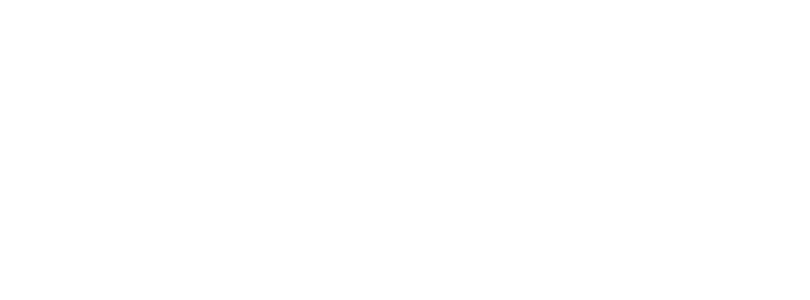
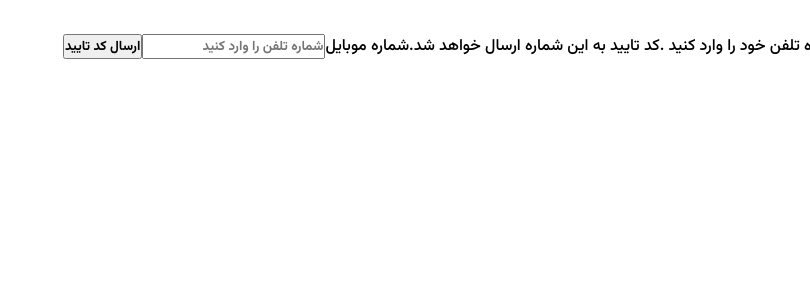
Before and after one commit to mohammadpy8/divar-app, a React (Vite) app in the folder divar/: page / in a window 1280 px wide. Shown: the top 300 px of the page, without its empty margins (470-1280 px from the left). Built offline with nearby package versions, Linux system fonts and the light colour scheme.

Commit message:
sendOtp-types

```diff
--- a/divar/src/components/template/SendOtpFrom.tsx
+++ b/divar/src/components/template/SendOtpFrom.tsx
@@ -1,11 +1,35 @@
+interface SendOtpFromTypes {
+  mobile?: string
+  setMobile: (value: string) => void
+  setStep: (value: number) => void
+}
 
+const SendOtpFrom = ({ mobile, setMobile, setStep }: SendOtpFromTypes) => {
+  const changeHandle = (event: React.ChangeEvent<HTMLInputElement>) =>
+    setMobile(event.target.value)
 
-const SendOtpFrom = () => {
-    return (
-        <div>
+    const submitHandle = (event: React.FormEvent<HTMLFormElement>) => {
+      event.preventDefault();
+  }
 
-        </div>
-    );
-};
+  return (
+    <form onSubmit={submitHandle}>
+      <p>ورود به حساب کاربری</p>
+      <span>
+        برای استفاده از امکانات شماره تلفن خود را وارد کنید .کد تایید به این
+        شماره ارسال خواهد شد.
+      </span>
+      <label htmlFor="input">شماره موبایل</label>
+      <input
+        type="text"
+        id="input"
+        placeholder="شماره تلفن را وارد کنید"
+        value={mobile}
+        onChange={changeHandle}
+      />
+      <button type="submit">ارسال کد تایید</button>
+    </form>
+  )
+}
 
-export default SendOtpFrom;
+export default SendOtpFrom
--- a/divar/src/pages/AuthPage.tsx
+++ b/divar/src/pages/AuthPage.tsx
@@ -8,7 +8,9 @@
   const [code, setCode] = useState<string>('')
   return (
     <div>
-      {step === 1 && <SendOtpFrom />}
+      {step === 1 && (
+        <SendOtpFrom setStep={setStep} mobile={mobile} setMobile={setMobile} />
+      )}
       {step === 2 && <CheckOtpFrom />}
     </div>
   )
```
